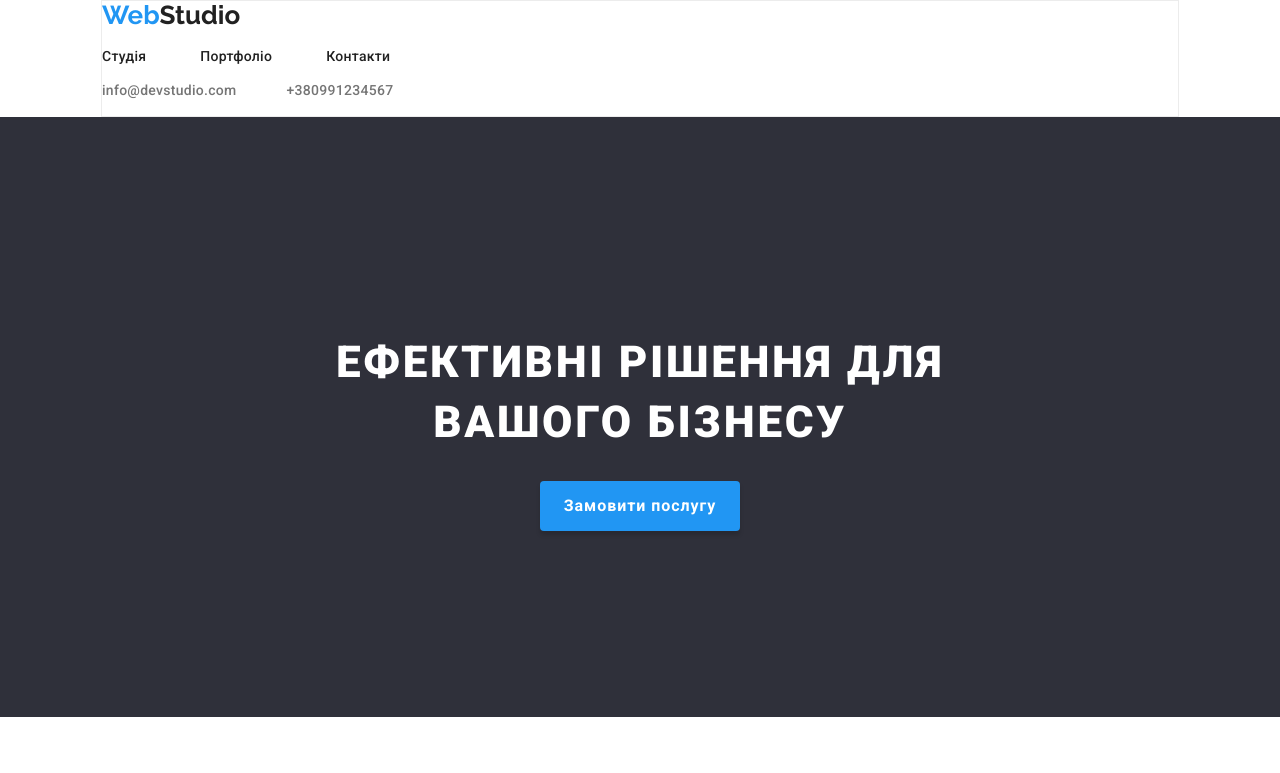
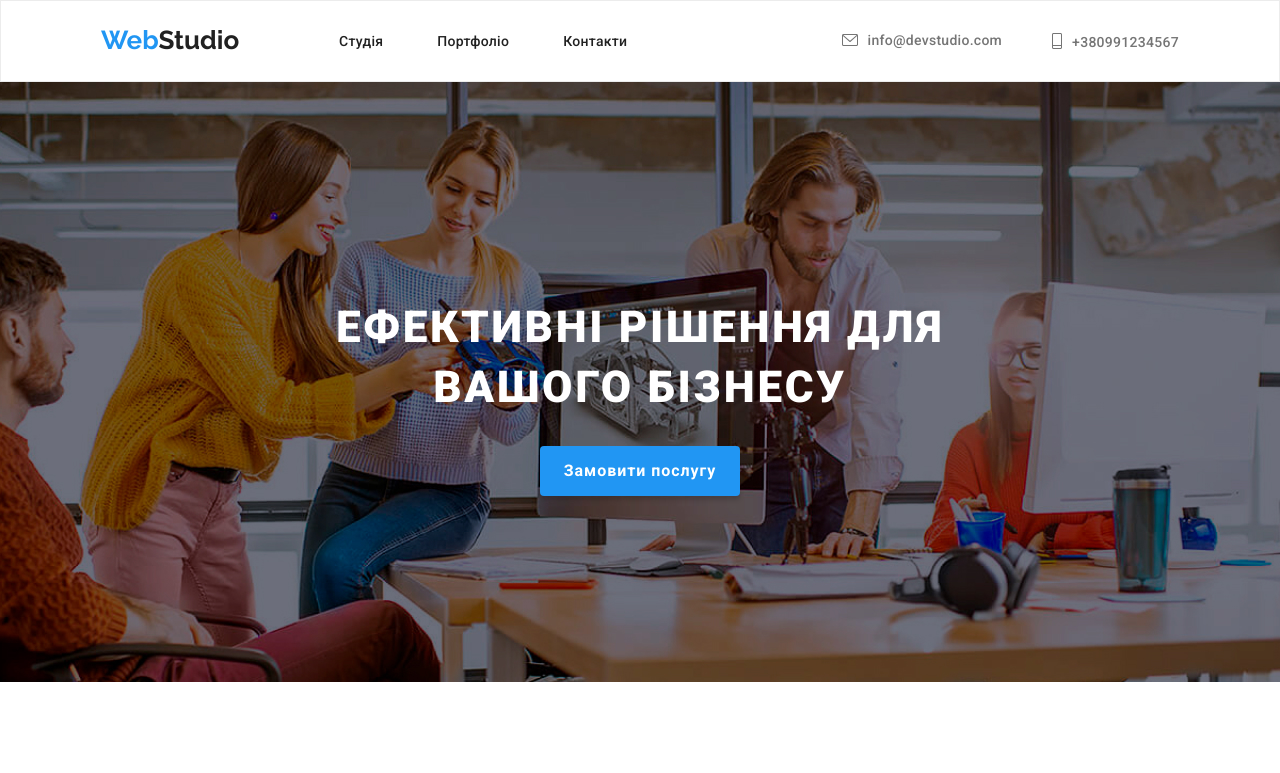
Before and after one commit to ukrkotleta/goiteen-webstudio, a plain HTML site: page index.html in a window 1280 px wide. Shown: the top 773 px of the page. Drawn offline with nearby package versions, Linux system fonts and the light colour scheme.

Commit message:
add hero background, header icons

```diff
--- a/index.html
+++ b/index.html
@@ -11,8 +11,9 @@
     </head>
     <body>
         <!-- head -->
+        <header>
             <div class="container">
-            <header>
+                <div class="header">
                     <a href="/" class="logo"><span>Web</span>Studio</a>
                     <nav>
                         <ul>
@@ -28,11 +29,12 @@
                         </ul>
                     </nav>
                     <ul class="contacts">
-                    <li><a href="mailto:info@devstudio.com">info@devstudio.com</a></li>
-                    <li><a href="tel:+380991234567">+380991234567</a></li>
+                        <li><a href="mailto:info@devstudio.com" class="email">info@devstudio.com</a></li>
+                        <li><a href="tel:+380991234567" class="phone">+380991234567</a></li>
                     </ul>
+                </div>
+            </div>
         </header>
-        </div>
         <main>
             <!-- hero -->
             <section class="hero">
--- a/style.css
+++ b/style.css
@@ -56,6 +56,24 @@ header .contacts a {
     letter-spacing: 0.02em;
     color: #757575;
 }
+header .contacts a.email::before {
+    content: url(img/icons/email.svg);
+    margin-right: 10px;
+    position: relative;
+    top: 1px;
+}
+header .contacts a.phone::before {
+    content: url(img/icons/phone.svg);
+    margin-right: 10px;
+    position: relative;
+    top: 2px;
+}
+header .contacts a.email:hover::before {
+    content: url(img/icons/email-hover.svg);
+}
+header .contacts a.phone:hover::before {
+    content: url(img/icons/phone-hover.svg);
+}
 header nav a:hover,
 .contacts a:hover {
     color:#2196F3;
@@ -96,6 +114,10 @@ header nav ul li:last-child {
     justify-content: center;
     align-items: center;
     text-align: center;
+    background-image: url('img/hero-bg.jpg');
+    background-size: cover;
+    background-repeat:  no-repeat;
+    background-position: center center;
 }
 .hero h1 {
     font-family: 'Roboto';
```
Also changed, not shown: img/hero-bg.jpg (added), img/icons/email-hover.svg (added), img/icons/email.svg (added), img/icons/phone-hover.svg (added), img/icons/phone.svg (added), 1 other file. Lines whose indentation alone changed are shown as unchanged.
